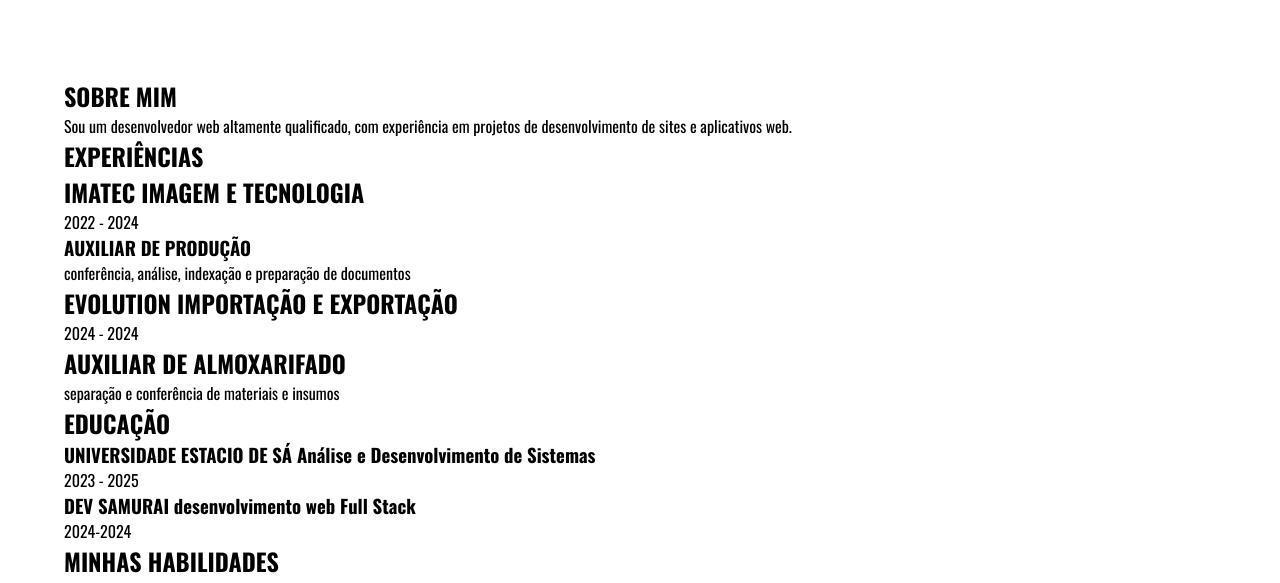
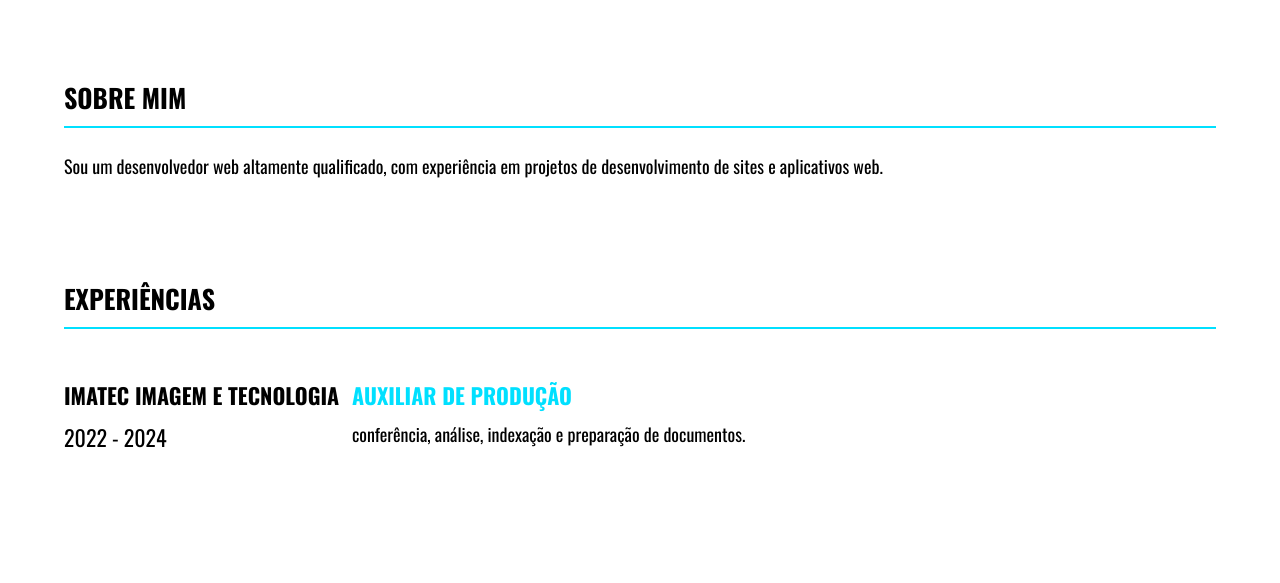
Before and after one commit to FernandoCassioDev/web-curriculum, a plain HTML site: page index.html in a window 1280 px wide. Shown: the part 198-781 px from the top of the page. Drawn offline with nearby package versions, Linux system fonts and the light colour scheme.

Commit message:
still working on css

```diff
--- a/assets/css/home.css
+++ b/assets/css/home.css
@@ -27,3 +27,111 @@
     text-transform: uppercase;
     color: #00e0ff;
 }
+
+/* about */
+
+.container .h-about {
+    width: 100%;
+    min-height: 100px;
+    margin-bottom: 100px;
+}
+
+.container .h-about .h-title__about {
+    width: 100%;
+    height: 50px;
+    border-bottom: 2px solid #00e0ff;
+    margin-bottom: 25px;
+}
+
+.container .h-about .h-title__about h2 {
+    margin-top: 5%;
+    font-family: "Oswald", sans-serif;
+    font-weight: bold;
+    font-size: 26px;
+    text-transform: uppercase;
+    color: #000000
+}
+
+.container .h-about .paragraph  {
+    font-family: "Oswald", sans-serif;
+    font-style: normal;
+    text-align: justify;
+    font-size: 18px;
+}
+
+/* experience */
+.container .h-experience .h-title__experience{
+    width: 100%;
+    height: 50px;
+    border-bottom: 2px solid #00e0ff;
+    margin-bottom: 50px;
+
+}
+
+.container .h-experience .h-title__experience h2{
+    margin-top: 5%;
+    font-family: "Oswald", sans-serif;
+    font-weight: bold;
+    font-size: 26px;
+    text-transform: uppercase;
+    color: #000000;
+}
+
+.container .h-experience .h-items{
+    width: 100%;
+    min-height: 100px;
+}
+
+.container .h-experience .h-items .item{
+    display: flex;
+    flex-direction: row;
+    width: 100%;
+    min-height: 220px;
+}
+
+.container .h-experience .h-items .item .work{
+    min-width: 25%;
+    max-width: 25%;
+    min-height: 100px;
+}
+
+.container .h-experience .h-items .item .work h2{
+    font-family: "Oswald", sans-serif;
+    font-weight: bold;
+    font-size: 22px;
+    margin-bottom: 10px;
+    text-transform: uppercase;
+    color: #000000;
+}
+
+.container .h-experience .h-items .item .work p{
+    font-family: "Oswald", sans-serif;
+    font-weight: normal;
+    font-size: 22px;
+    text-transform: uppercase;
+    color: #000000;
+}
+
+.container .h-experience .h-items .item .description{
+    width: 75%;
+    min-height: 100px;
+}
+
+.container .h-experience .h-items .item .description h2{
+    font-family: "Oswald", sans-serif;
+    font-weight: bold;
+    font-size: 22px;
+    margin-bottom: 10px;
+    text-transform: uppercase;
+    color: #00e0ff;
+}
+
+.container .h-experience .h-items .item .description p{
+    font-family: "Oswald", sans-serif;
+    font-weight: normal;
+    font-size: 18px;
+    text-align: justify;
+    color:#000000 ;
+}
+
+/*education*/
--- a/index.html
+++ b/index.html
@@ -28,8 +28,8 @@
                 </p>
             </div>
         </div>
-        <div class="h-experiencie">
-            <div class="h-title">
+        <div class="h-experience">
+            <div class="h-title__experience">
                 <h2>EXPERIÊNCIAS</h2>
             </div>
             <div class="h-items">
@@ -39,8 +39,8 @@
                         <p class="time">2022 - 2024</p>
                     </div>
                     <div class="description">
-                        <h3>AUXILIAR DE PRODUÇÃO</h3>
-                        <p>conferência, análise, indexação e preparação de documentos</p>
+                        <h2>AUXILIAR DE PRODUÇÃO</h2>
+                        <p>conferência, análise, indexação e preparação de documentos.</p>
                     </div>
                 </div>
                 <div class="item">
@@ -50,7 +50,7 @@
                     </div>
                     <div class="description">
                         <h2>AUXILIAR DE ALMOXARIFADO</h2>
-                        <p>separação e conferência de materiais e insumos</p>
+                        <p>separação e conferência de materiais e insumos.</p>
                     </div>
                 </div>
             </div>
```
